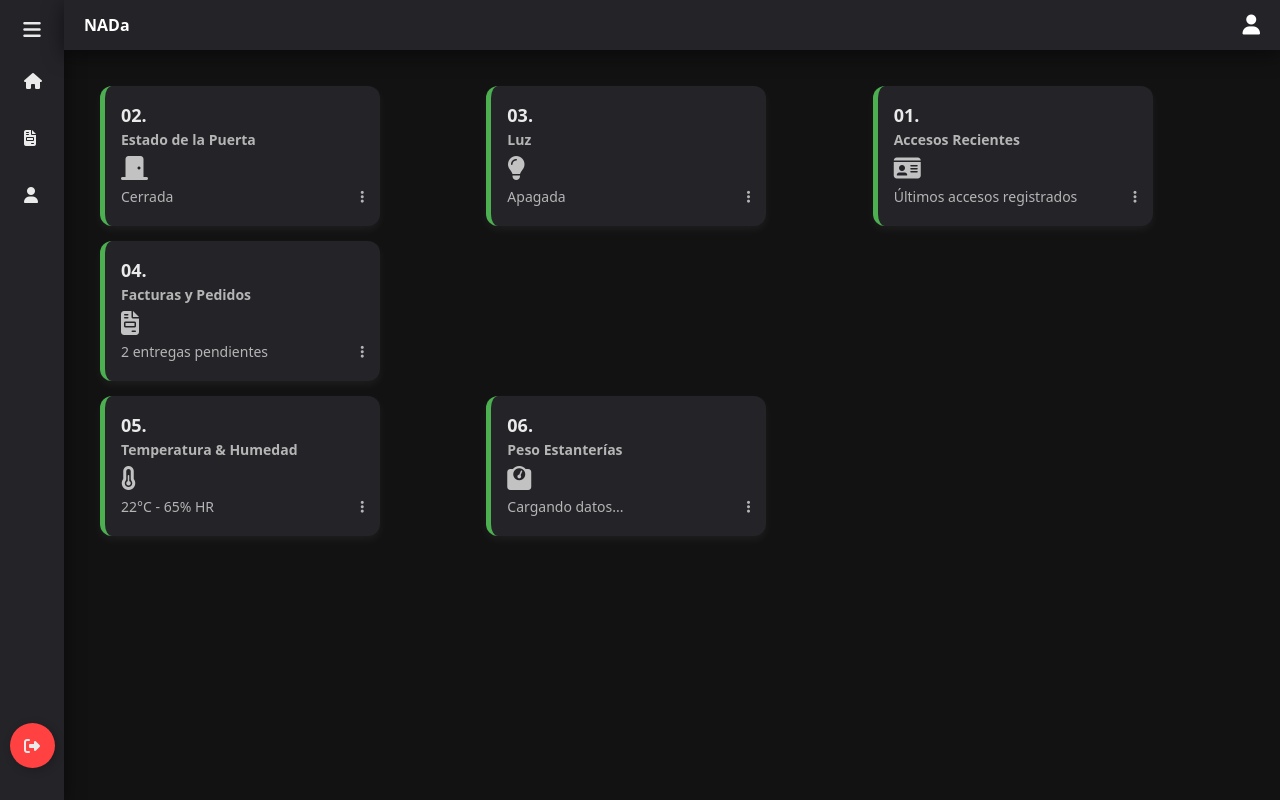
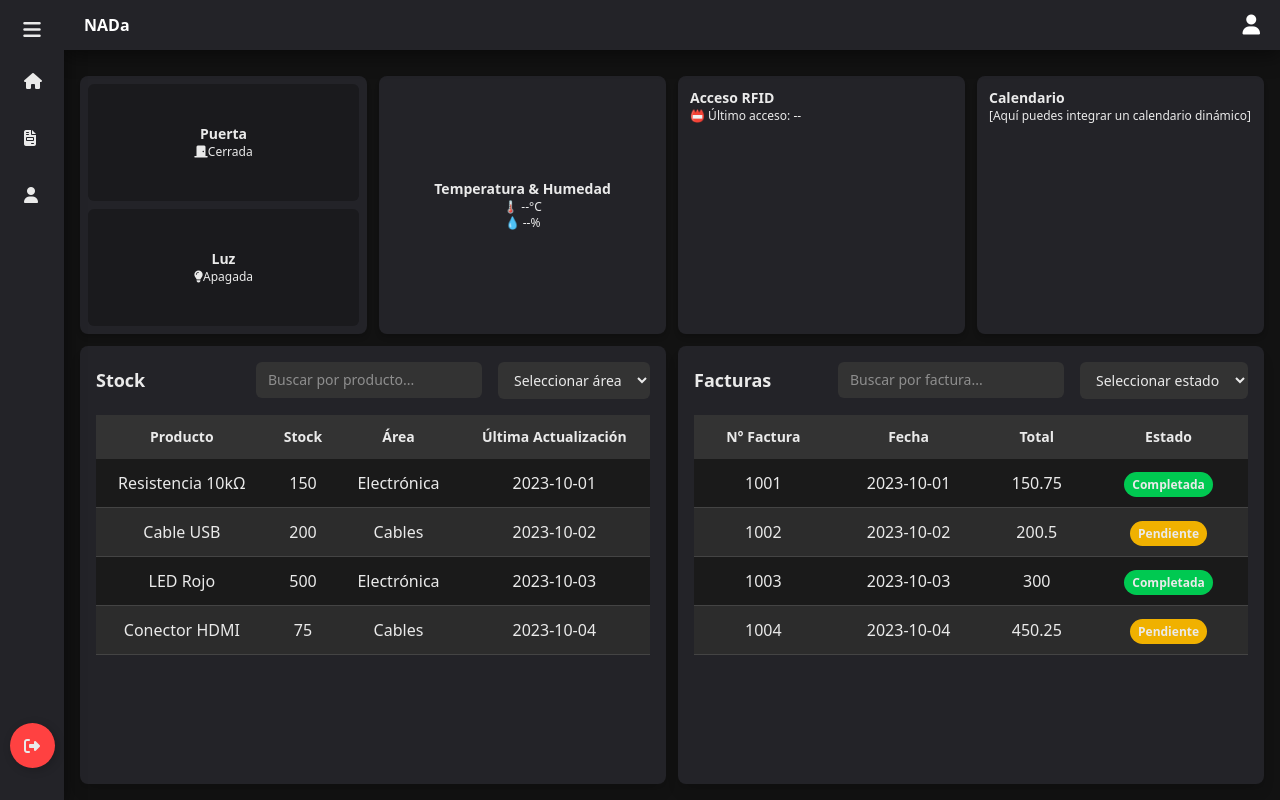
Before and after one commit to CharlyMx32/HRB, an Angular app: page /admin/home in a window 1280 px wide. Built offline with nearby package versions, Linux system fonts and the light colour scheme; sample sign-in values are in the browser's storage; a web font is replaced by a local one.

Commit message:
Agregar filtros y mejorar diseño en el dashboard, actualizar servicio de autenticación y eliminar pruebas del componente de login

```diff
--- a/src/app/Admin/dashboard/dashboard.component.html
+++ b/src/app/Admin/dashboard/dashboard.component.html
@@ -1,61 +1,113 @@
-<div class="parent">
-    <!-- Accesos recientes -->
-    <div class="div1">
-        <app-cards
-            [number]="'01.'"
-            [title]="'Accesos Recientes'"
-            [description]="'Últimos accesos registrados'"
-            [icon]="'fa-id-card'">
-        </app-cards>
+<div class="grid grid-cols-4 gap-3 h-full">
+    <!-- Primera fila -->
+    <!-- P/L: Luz y Puerta -->
+    <div class="bg-[#232328] rounded-lg shadow-md flex flex-col gap-2 p-2">
+        <!-- Estado de la Puerta -->
+        <div class="bg-[#1a1a1d] p-3 rounded-md flex flex-col justify-center items-center flex-1">
+            <h2 class="text-sm font-semibold text-[#EAEAEA]">Puerta</h2>
+            <p class="text-xs text-[#EAEAEA]"><i id="door-icon" class="fas fa-door-closed"></i> <span id="door">Cerrada</span></p>
+        </div>
+        <!-- Estado de la Luz -->
+        <div class="bg-[#1a1a1d] p-3 rounded-md flex flex-col justify-center items-center flex-1">
+            <h2 class="text-sm font-semibold text-[#EAEAEA]">Luz</h2>
+            <p class="text-xs text-[#EAEAEA]"><i id="light-icon" class="fas fa-lightbulb"></i> <span id="light">Apagada</span></p>
+        </div>
     </div>
 
-    <!-- Estado de la puerta -->
-    <div class="div2">
-        <app-cards
-            [number]="'02.'"
-            [title]="'Estado de la Puerta'"
-            [description]="'Cerrada'"
-            [icon]="'fa-door-closed'">
-        </app-cards>
+    <!-- HT: Humedad y Temperatura -->
+    <div class="bg-[#232328] p-3 rounded-lg shadow-md flex flex-col justify-center items-center">
+        <h2 class="text-sm font-semibold text-[#EAEAEA]">Temperatura & Humedad</h2>
+        <p class="text-xs text-[#EAEAEA]">🌡️ <span id="temp">--</span>°C</p>
+        <p class="text-xs text-[#EAEAEA]">💧 <span id="hum">--</span>%</p>
     </div>
 
-    <!-- Sensor de luz -->
-    <div class="div3">
-        <app-cards
-            [number]="'03.'"
-            [title]="'Luz'"
-            [description]="'Apagada'"
-            [icon]="'fa-lightbulb'">
-        </app-cards>
+    <!-- AC: Acceso RFID -->
+    <div class="bg-[#232328] p-3 rounded-lg shadow-md">
+        <h2 class="text-sm font-semibold text-[#EAEAEA]">Acceso RFID</h2>
+        <p class="text-xs text-[#EAEAEA]">📛 Último acceso: <span id="rfid">--</span></p>
     </div>
 
-    <!-- Facturas y pedidos -->
-    <div class="div4">
-        <app-cards
-            [number]="'04.'"
-            [title]="'Facturas y Pedidos'"
-            [description]="'2 entregas pendientes'"
-            [icon]="'fa-file-invoice'">
-        </app-cards>
+    <!-- CA: Calendario -->
+    <div class="bg-[#232328] p-3 rounded-lg shadow-md">
+        <h2 class="text-sm font-semibold text-[#EAEAEA]">Calendario</h2>
+        <p class="text-xs text-[#EAEAEA]">[Aquí puedes integrar un calendario dinámico]</p>
     </div>
 
-    <!-- Temperatura y humedad -->
-    <div class="div5">
-        <app-cards
-            [number]="'05.'"
-            [title]="'Temperatura & Humedad'"
-            [description]="'22°C - 65% HR'"
-            [icon]="'fa-temperature-half'">
-        </app-cards>
+    <!-- Segunda fila -->
+    <!-- Stock -->
+    <div class="col-span-2 bg-[#232328] shadow-lg rounded-lg p-4">
+        <div class="flex justify-between items-center pb-4">
+            <h2 class="text-lg font-semibold text-[#EAEAEA]">Stock</h2>
+            <!-- Zona de Filtros -->
+            <div class="flex gap-4 items-center">
+                <input type="text" placeholder="Buscar por producto..." [(ngModel)]="searchProducto" class="px-3 py-2 rounded-md text-sm bg-[#333333] text-[#EAEAEA] border-[#444444]" />
+                <select [(ngModel)]="searchAreaStock" class="px-3 py-2 rounded-md text-sm bg-[#333333] text-[#EAEAEA] border-[#444444]">
+                    <option value="">Seleccionar área</option>
+                    <option value="Electrónica">Electrónica</option>
+                    <option value="Cables">Cables</option>
+                </select>
+            </div>
+        </div>
+        <div class="overflow-x-auto">
+            <table class="w-full border-collapse text-center text-[#EAEAEA]">
+                <thead>
+                    <tr class="bg-[#333333] text-[#EAEAEA] text-sm">
+                        <th class="p-3">Producto</th>
+                        <th class="p-3">Stock</th>
+                        <th class="p-3">Área</th>
+                        <th class="p-3">Última Actualización</th>
+                    </tr>
+                </thead>
+                <tbody>
+                    <tr *ngFor="let producto of filteredStock(); let i = index" [ngClass]="{'bg-[#1A1A1A]': i % 2 === 0, 'bg-[#2C2C2C]': i % 2 !== 0}" class="border-b border-[#444444] hover:bg-[#4D4D4D] hover:shadow-lg transition-all duration-200">
+                        <td class="p-3">{{ producto.nombre }}</td>
+                        <td class="p-3">{{ producto.stock }}</td>
+                        <td class="p-3">{{ producto.area }}</td>
+                        <td class="p-3">{{ producto.ultima_actualizacion }}</td>
+                    </tr>
+                </tbody>
+            </table>
+        </div>
     </div>
 
-    <!-- Sensor de peso -->
-    <div class="div6">
-        <app-cards
-            [number]="'06.'"
-            [title]="'Peso Estanterías'"
-            [description]="'Cargando datos...'"
-            [icon]="'fa-weight-scale'">
-        </app-cards>
+    <!-- Facturas -->
+    <div class="col-span-2 bg-[#232328] shadow-lg rounded-lg p-4">
+        <div class="flex justify-between items-center pb-4">
+            <h2 class="text-lg font-semibold text-[#EAEAEA]">Facturas</h2>
+            <!-- Zona de Filtros -->
+            <div class="flex gap-4 items-center">
+                <input type="text" placeholder="Buscar por factura..." [(ngModel)]="searchFactura" class="px-3 py-2 rounded-md text-sm bg-[#333333] text-[#EAEAEA] border-[#444444]" />
+                <select [(ngModel)]="searchEstadoFactura" class="px-3 py-2 rounded-md text-sm bg-[#333333] text-[#EAEAEA] border-[#444444]">
+                    <option value="">Seleccionar estado</option>
+                    <option value="Completada">Completada</option>
+                    <option value="Pendiente">Pendiente</option>
+                </select>
+            </div>
+        </div>
+        <div class="overflow-x-auto">
+            <table class="w-full border-collapse text-center text-[#EAEAEA]">
+                <thead>
+                    <tr class="bg-[#333333] text-[#EAEAEA] text-sm">
+                        <th class="p-3">N° Factura</th>
+                        <th class="p-3">Fecha</th>
+                        <th class="p-3">Total</th>
+                        <th class="p-3">Estado</th>
+                    </tr>
+                </thead>
+                <tbody>
+                    <tr *ngFor="let factura of filteredFacturas(); let i = index" [ngClass]="{'bg-[#1A1A1A]': i % 2 === 0, 'bg-[#2C2C2C]': i % 2 !== 0}" class="border-b border-[#444444] hover:bg-[#4D4D4D] hover:shadow-lg transition-all duration-200">
+                        <td class="p-3">{{ factura.numero }}</td>
+                        <td class="p-3">{{ factura.fecha }}</td>
+                        <td class="p-3">{{ factura.total }}</td>
+                        <td class="p-3">
+                            <span class="text-xs font-semibold px-2 py-1 rounded-full"
+                                [ngClass]="{'bg-green-500': factura.estado === 'Completada', 'bg-yellow-500': factura.estado === 'Pendiente'}">
+                                {{ factura.estado }}
+                            </span>
+                        </td>
+                    </tr>
+                </tbody>
+            </table>
+        </div>
     </div>
 </div>
--- a/src/app/Admin/dashboard/dashboard.component.ts
+++ b/src/app/Admin/dashboard/dashboard.component.ts
@@ -1,11 +1,52 @@
 import { Component } from '@angular/core';
-import { CardsComponent } from "../cards/cards.component";
+import { CommonModule } from '@angular/common';
+import { FormsModule } from '@angular/forms';
 
 @Component({
   selector: 'app-dashboard',
+  standalone: true, // Asegúrate de que esté marcado como standalone
+  imports: [CommonModule, FormsModule],
   templateUrl: './dashboard.component.html',
-  styleUrl: './dashboard.component.css',
-  imports: [CardsComponent]
+  styleUrls: ['./dashboard.component.css'],
 })
 export class DashboardComponent {
+  // Propiedades para los filtros
+  searchProducto: string = '';
+  searchAreaStock: string = '';
+  searchFactura: string = '';
+  searchEstadoFactura: string = '';
+
+  // Datos de ejemplo para Stock
+  stock = [
+    { nombre: 'Resistencia 10kΩ', stock: 150, area: 'Electrónica', ultima_actualizacion: '2023-10-01' },
+    { nombre: 'Cable USB', stock: 200, area: 'Cables', ultima_actualizacion: '2023-10-02' },
+    { nombre: 'LED Rojo', stock: 500, area: 'Electrónica', ultima_actualizacion: '2023-10-03' },
+    { nombre: 'Conector HDMI', stock: 75, area: 'Cables', ultima_actualizacion: '2023-10-04' },
+  ];
+
+  // Datos de ejemplo para Facturas
+  facturas = [
+    { numero: 1001, fecha: '2023-10-01', total: 150.75, estado: 'Completada' },
+    { numero: 1002, fecha: '2023-10-02', total: 200.50, estado: 'Pendiente' },
+    { numero: 1003, fecha: '2023-10-03', total: 300.00, estado: 'Completada' },
+    { numero: 1004, fecha: '2023-10-04', total: 450.25, estado: 'Pendiente' },
+  ];
+
+  // Filtrado para Stock
+  filteredStock() {
+    return this.stock.filter((producto) => {
+      const matchesProducto = producto.nombre.toLowerCase().includes(this.searchProducto.toLowerCase());
+      const matchesArea = this.searchAreaStock ? producto.area === this.searchAreaStock : true;
+      return matchesProducto && matchesArea;
+    });
+  }
+
+  // Filtrado para Facturas
+  filteredFacturas() {
+    return this.facturas.filter((factura) => {
+      const matchesFactura = factura.numero.toString().includes(this.searchFactura);
+      const matchesEstado = this.searchEstadoFactura ? factura.estado === this.searchEstadoFactura : true;
+      return matchesFactura && matchesEstado;
+    });
+  }
 }
--- a/src/app/Admin/layout/layout.component.css
+++ b/src/app/Admin/layout/layout.component.css
@@ -0,0 +1,4 @@
+app-top-bar {
+    height: 60px; /* Altura fija de la top bar */
+    flex-shrink: 0; /* Evita que se encoja */
+}
--- a/src/app/Admin/layout/layout.component.html
+++ b/src/app/Admin/layout/layout.component.html
@@ -1,9 +1,13 @@
 <div class="flex h-screen flex-col">
-    <div class="flex">
+    <div class="flex flex-1 overflow-hidden">
+        <!-- Sidebar -->
         <app-admin-sidebar class="sidebar"></app-admin-sidebar>
-        <div class="flex-1 flex flex-col">
+        <!-- Contenedor principal -->
+        <div class="flex-1 flex flex-col overflow-hidden">
+            <!-- Top bar -->
             <app-top-bar></app-top-bar>
-            <div class="flex-1 p-4">
+            <!-- Contenido dinámico (aquí se renderiza el dashboard) -->
+            <div class="flex-1 p-4 overflow-y-auto">
                 <router-outlet></router-outlet>
             </div>
         </div>
--- a/src/app/services/auth.service.ts
+++ b/src/app/services/auth.service.ts
@@ -8,7 +8,7 @@ import { jwtDecode } from 'jwt-decode';
 })
 export class AuthService {
 
-  private apiUrl = 'https://b88d-177-244-54-50.ngrok-free.app/api';
+  private apiUrl = 'http://127.0.0.1:8000/api';
 
   constructor(private http: HttpClient) {}
 
--- /dev/null
+++ b/src/app/services/sensores.service.ts
@@ -0,0 +1,15 @@
+import { Injectable } from '@angular/core';
+import { HttpClient } from '@angular/common/http';
+import { Observable } from 'rxjs';
+import { jwtDecode } from 'jwt-decode';
+
+@Injectable({
+    providedIn: 'root'
+})
+export class AuthService {
+
+    private apiUrl = 'http://127.0.0.1:8000/api';
+
+    constructor(private http: HttpClient) {}
+
+}
```
Also changed, not shown: src/app/auth/login/login.component.css (+27 -25 lines), src/app/auth/login/login.component.html (+13 -2 lines), 1 other file (tests, documents, lock files or other folders).
